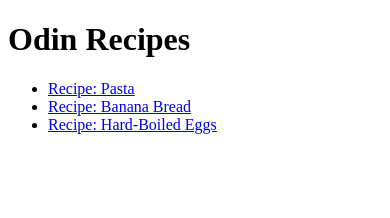
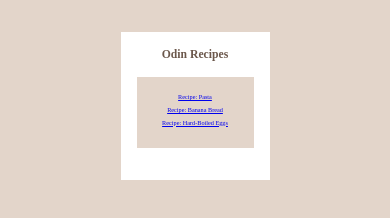
Before and after one commit to dpkingii/odin-recipes, a plain HTML site: page index.html in a window 390 px wide. Drawn offline with Linux system fonts and the light colour scheme.

Commit message:
Added new css, responsive text size to index.html

```diff
--- a/index.html
+++ b/index.html
@@ -2,16 +2,19 @@
 <html lang="en">
   <head>
     <meta charset="UTF-8">
+    <link rel="stylesheet" href="styles.css">
     <title>Recipes</title>
   </head>
 
   <body>
-    <h1>Odin Recipes</h1>
-    <ul>
-      <li><a href="recipes/pasta.html">Recipe: Pasta</a></li>
-      <li><a href="recipes/banana_bread.html">Recipe: Banana Bread</a></li>
-      <li><a href="recipes/egg.html">Recipe: Hard-Boiled Eggs</a></li>
-    </ul>
+    <div class="card">
+      <h1 class="title">Odin Recipes</h1>
+      <ul class = "recipes">
+        <li><a href="recipes/pasta.html">Recipe: Pasta</a></li>
+        <li><a href="recipes/banana_bread.html">Recipe: Banana Bread</a></li>
+        <li><a href="recipes/egg.html">Recipe: Hard-Boiled Eggs</a></li>
+      </ul>
+    </div>
 
   </body>
 </html>
--- /dev/null
+++ b/styles.css
@@ -0,0 +1,38 @@
+*{
+    background-color: #e3d5ca;
+}
+
+.card{
+    width: 30vw;
+    background-color: white;
+    margin: 2em auto;
+    padding: 1em;
+}
+
+.title{
+    margin-top: 0;
+    text-align: center;
+    color: #6c584c;
+    font-weight: bolder;
+    background-color: white;
+    font-size: 3vw;
+}
+
+.recipes{
+    text-align: center;
+    padding: 16px 8px;
+    list-style-type: none;
+}
+ul li{
+    margin-bottom: 1.5vw;
+    color: #6c584c;
+    font-size: 1.6vw;
+}
+
+.recipe-name{
+    text-align: left;
+}
+
+.recipe-body{
+    color: #6c584c;
+}
```
Also changed, not shown: recipes/pasta.html (+4 -3 lines).
